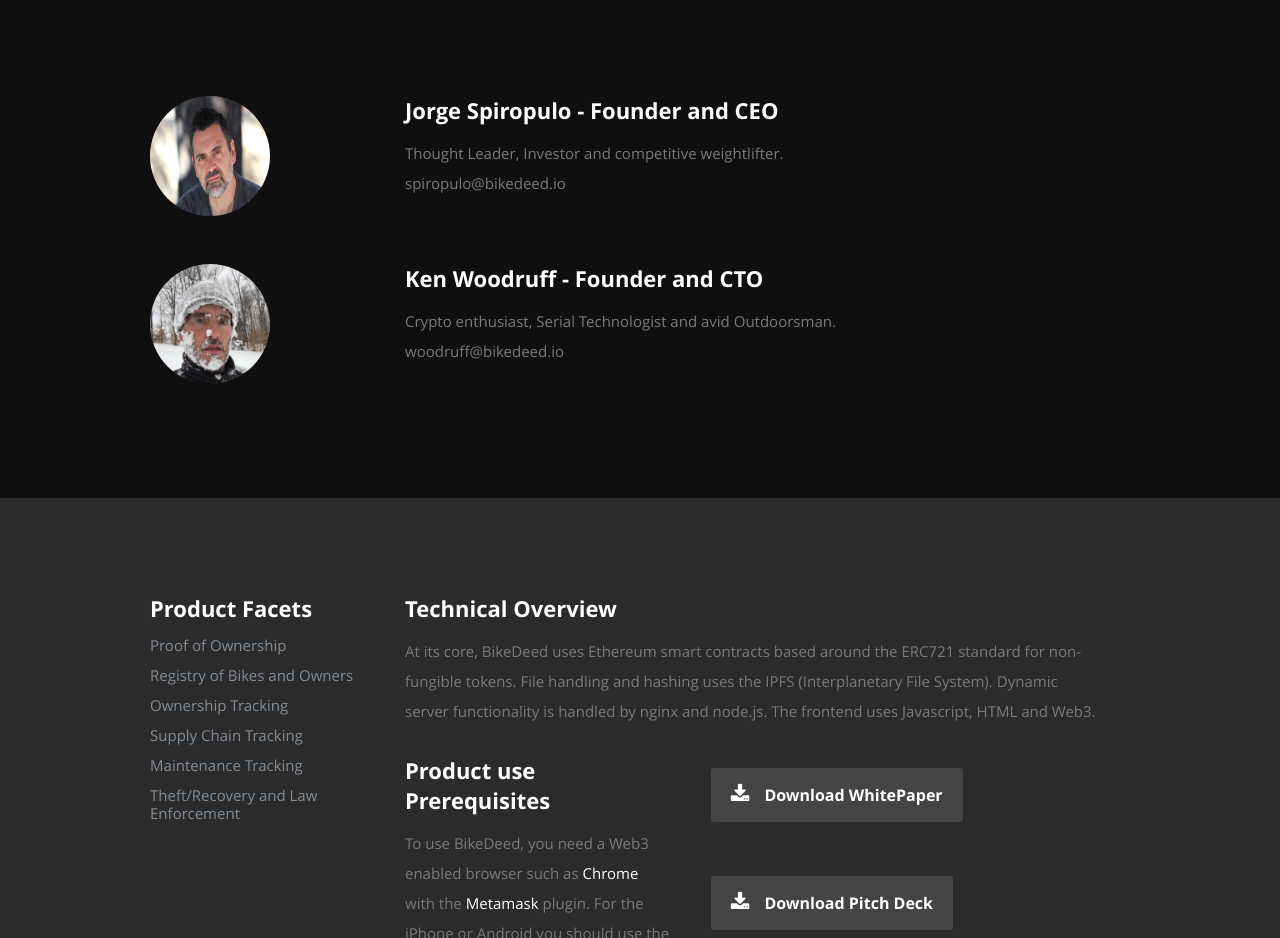
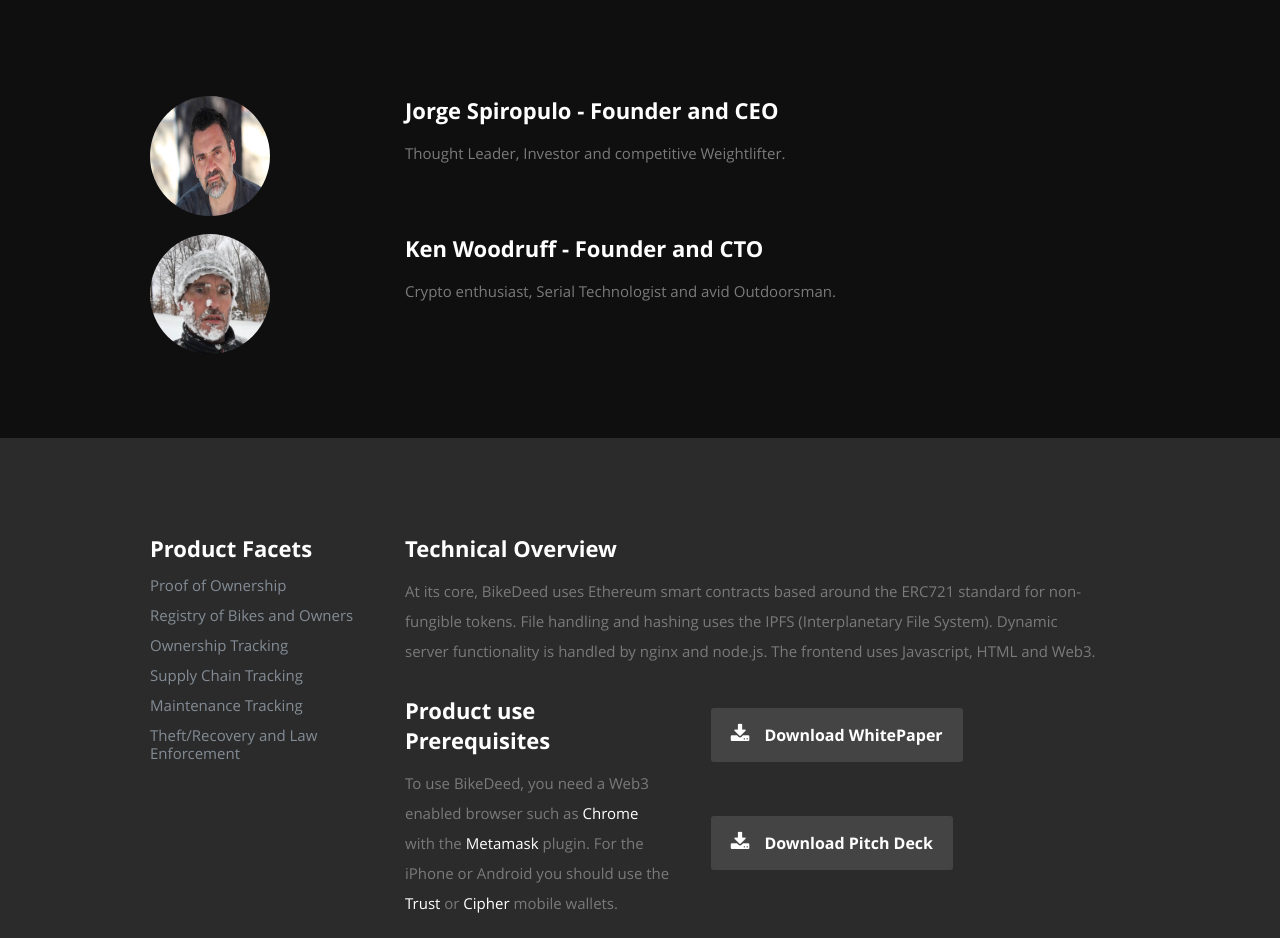
Before and after one commit to BikeDeed/BikeDeedWebsite, a plain HTML site: page index.html in a window 1280 px wide. Shown: the part 800-1738 px from the top of the page. Drawn offline with nearby package versions, Linux system fonts and the light colour scheme.

Commit message:
Deleted headshot png and removed email addresses.

```diff
--- a/index.html
+++ b/index.html
@@ -104,9 +104,7 @@
             <h2>Jorge Spiropulo - Founder and CEO</h2>
 
             <p>
-            Thought Leader, Investor and competitive weightlifter.
-            <br>
-            spiropulo@bikedeed.io
+            Thought Leader, Investor and competitive Weightlifter.
             </p>
 
             <div class="row">
@@ -148,8 +146,6 @@
 
             <p>
             Crypto enthusiast, Serial Technologist and avid Outdoorsman.
-            <br>
-            woodruff@bikedeed.io
             </p>
 
             <div class="row">
```
